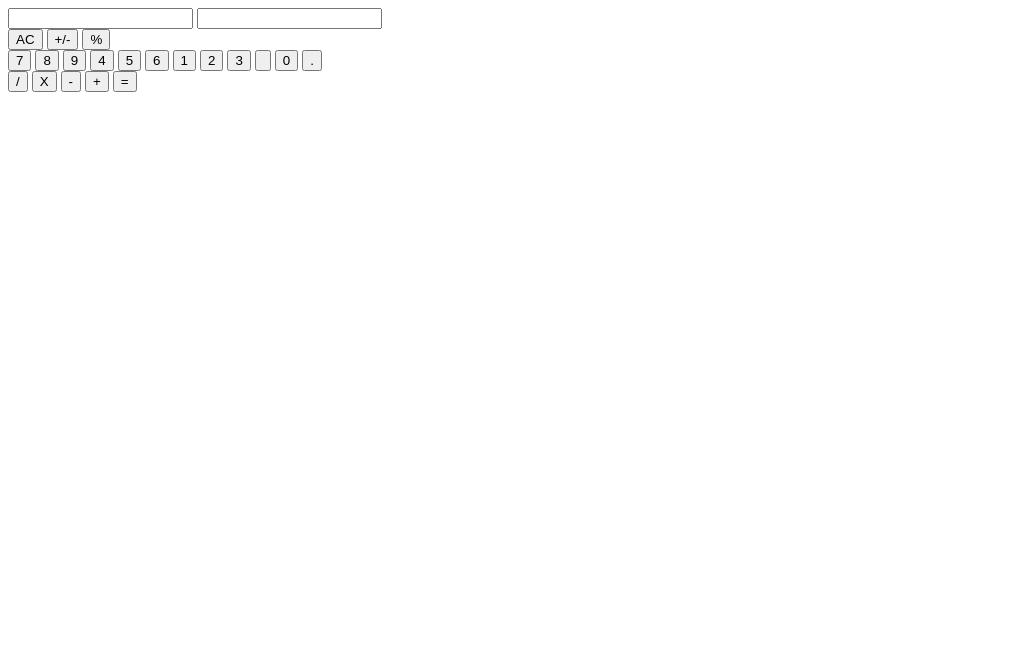
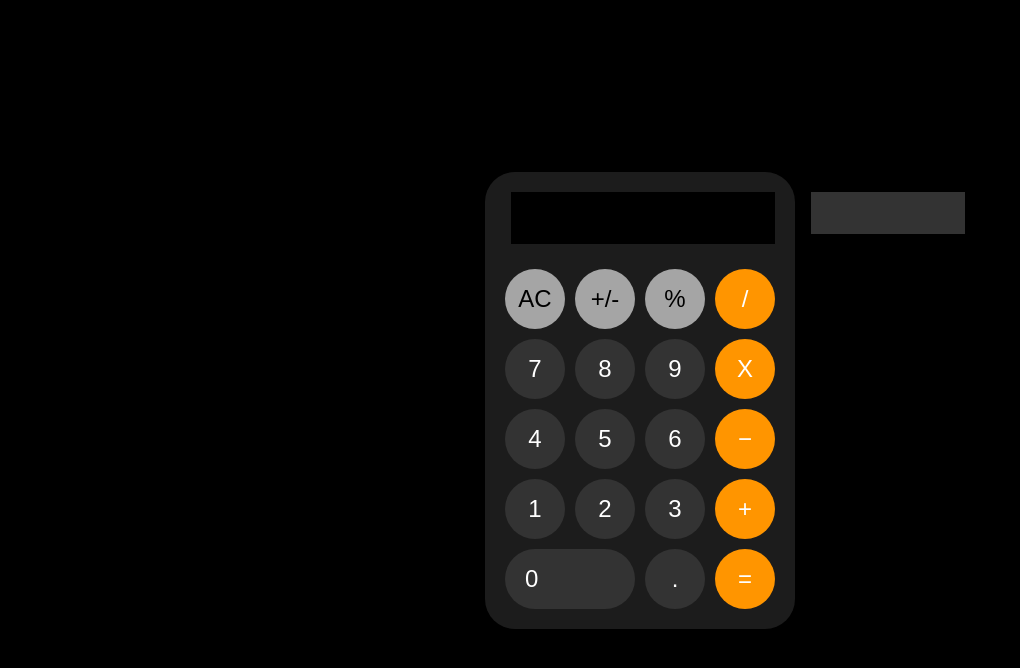
Before and after one commit to gitphongn/CSC317, a plain HTML site: page assignments/assignment-4/index.html in a window 1280 px wide. Shown: the whole page, without its empty margins (0-1020 px from the left). Drawn offline with Linux system fonts and the light colour scheme.

Commit message:
completed html and css

```diff
--- a/assignments/assignment-4/index.html
+++ b/assignments/assignment-4/index.html
@@ -1,48 +1,48 @@
 <!DOCTYPE html>
 <html>
 <head>
-    <meta charset="UTF-8">
-    <meta name="viewport" content="width=device-width, initial-scale=1.0">
-    <link rel="stylesheet" href="style.css">
-    <script src="hello.js"></script>
-    <title>Calculator</title>
-
+  <meta charset="UTF-8" />
+  <meta name="viewport" content="width=device-width, initial-scale=1.0"/>
+  <link rel="stylesheet" href="style.css" />
+  <script src="index.js"></script>
+  <title>Calculator</title>
 </head>
 <body>
+  <div class="calculator">
+    <div class="result">
+      <input id="display" readonly />
+      <input id="history" readonly />
+    </div>
+    <div class="buttons">
+      <!-- row 1 -->
+      <input type="button" id="clear" value="AC" />
+      <input type="button" id="plusMinus" value="+/-" />
+      <input type="button" id="percent" value="%" />
+      <input type="button" id="divide" value="/" />
 
-    <div class="calculator">
-        <div>
-            <input id="display">
-            <input id="history">
-        </div>
-        <div class="specialButtons">
-            <input type="button" id="clear" value="AC">
-            <input type="button" id="plusMinus" value="+/-">
-            <input type="button" id="percent" value="%">
-        </div>
-        <div class="numbers">
-            <input type="button" id="seven" value="7">
-            <input type="button" id="eight" value="8">
-            <input type="button" id="nine" value="9">
-            <input type="button" id="four" value="4">
-            <input type="button" id="five" value="5">
-            <input type="button" id="six" value="6">
-            <input type="button" id="one" value="1">
-            <input type="button" id="two" value="2">
-            <input type="button" id="three" value="3">
-            <input type="button" id="blank">
-            <input type="button" id="zero" value="0">
-            <input type="button" id="dot" value=".">
-        </div>
-        <div class="operators">
-            <input type="button" id="slash" value="/">
-            <input type="button" id="multiply" value="X">
-            <input type="button" id="subtract" value="-">
-            <input type="button" id="add" value="+">
-            <input type="button" id="equal" value="=">
-        </div>
+      <!-- row 2 -->
+      <input type="button" id="seven" value="7" />
+      <input type="button" id="eight" value="8" />
+      <input type="button" id="nine" value="9" />
+      <input type="button" id="multiply" value="X" />
 
+      <!-- row 3 -->
+      <input type="button" id="four" value="4" />
+      <input type="button" id="five" value="5" />
+      <input type="button" id="six" value="6" />
+      <input type="button" id="subtract" value="−" />
+
+      <!-- row 4 -->
+      <input type="button" id="one" value="1" />
+      <input type="button" id="two" value="2" />
+      <input type="button" id="three" value="3" />
+      <input type="button" id="add" value="+" />
+
+      <!-- row 5 -->
+      <input type="button" id="zero" value="0" />
+      <input type="button" id="dot" value="." />
+      <input type="button" id="equal" value="=" />
     </div>
-
+  </div>
 </body>
 </html>
--- a/assignments/assignment-4/style.css
+++ b/assignments/assignment-4/style.css
@@ -1,3 +1,128 @@
-button {
+/* .calculator {
+    text-align: center;
+    background-color: antiquewhite;
+}
+
+.result {
+    display: grid;
+    text-align: center;
+}
+
+#display {
+    width: 100px;
+    height: 30px;
+}
+
+.specialButtons input {
     border-radius: 40px;
+    width: 100px;
+    height: 100px;
+    border: none;
 }
+
+.numbers input {
+    border-radius: 40px;
+    width: 100px;
+    height: 100px;
+    border: none;
+}
+
+.operators input {
+    border-radius: 40px;
+    width: 100px;
+    height: 100px;
+    border: none;
+} */
+
+body {
+    background-color: #000;
+    display: flex;
+    justify-content: center;
+    align-items: center;
+    height: 100vh;
+    margin: 0;
+    font-family: -apple-system, BlinkMacSystemFont, sans-serif;
+  }
+
+  .calculator {
+    background-color: #1c1c1c;
+    padding: 20px;
+    border-radius: 30px;
+    box-shadow: 0 4px 20px rgba(0, 0, 0, 0.5);
+    position: relative;
+  }
+
+  .result {
+    display: flex;
+    flex-direction: column;
+    align-items: flex-end;
+    margin-bottom: 20px;
+  }
+
+  #display {
+    width: 260px;
+    height: 50px;
+    background: black;
+    color: white;
+    font-size: 2rem;
+    text-align: right;
+    border: none;
+    margin-bottom: 5px;
+  }
+
+  #history {
+    width: 150px;
+    height: 40px;
+    background: #333;
+    color: white;
+    font-size: 1rem;
+    text-align: right;
+    border: none;
+    position: absolute;
+    right: -170px;
+    top: 20px;
+  }
+
+  .buttons {
+    display: grid;
+    grid-template-columns: repeat(4, 60px);
+    grid-template-rows: repeat(5, 60px);
+    gap: 10px;
+    justify-content: center;
+  }
+
+  /* General button style */
+  .buttons input {
+    border-radius: 50%;
+    border: none;
+    font-size: 1.5rem;
+    color: white;
+    background-color: #333;
+    cursor: pointer;
+    transition: background 0.2s;
+  }
+
+  /* Special Buttons */
+  #clear, #plusMinus, #percent {
+    background-color: #a5a5a5;
+    color: black;
+  }
+
+  /* Operators */
+  #divide, #multiply, #subtract, #add, #equal {
+    background-color: #ff9500;
+    color: white;
+  }
+
+  /* Zero button spans 2 columns */
+  #zero {
+    grid-column: span 2;
+    border-radius: 30px;
+    text-align: left;
+    padding-left: 20px;
+  }
+
+  /* Button hover effect */
+  input[type="button"]:hover {
+    opacity: 0.8;
+  }
```
